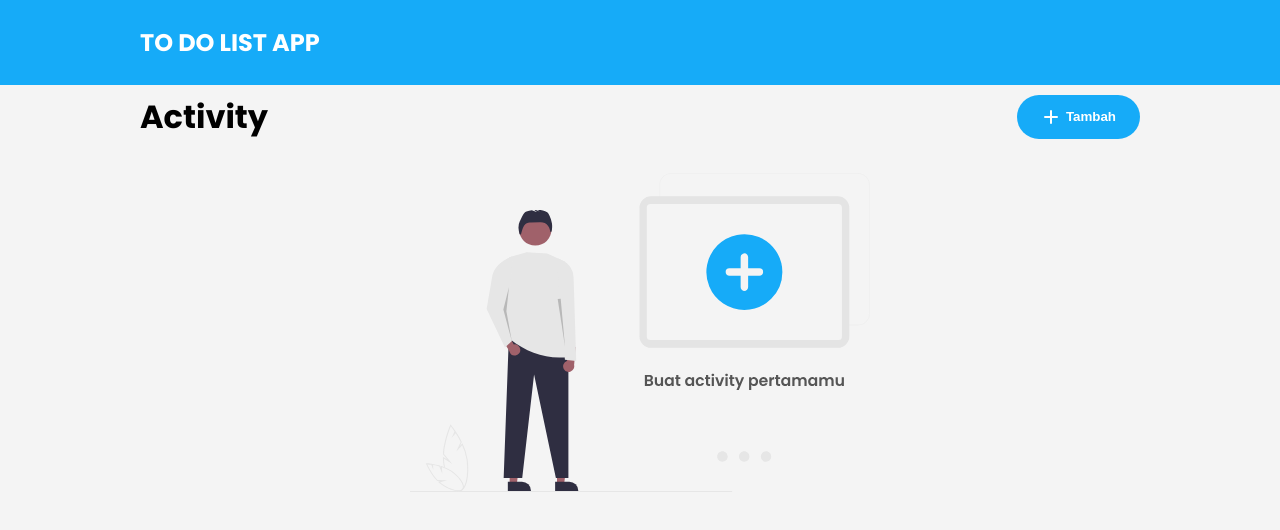
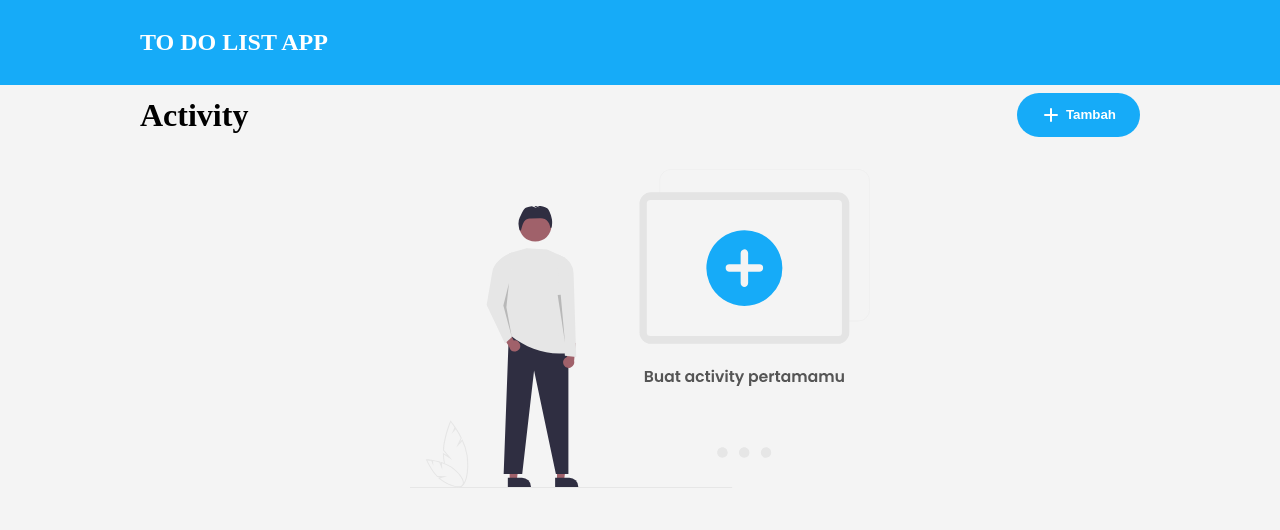
Before and after one commit to Novianto778/devcode-todo-list, a React (Create React App) app: page / in a window 1280 px wide. Shown: the top 530 px of the page. Built offline with nearby package versions, Linux system fonts and the light colour scheme; no server answers.

Commit message:
Minor change

```diff
--- a/src/components/button/SortButton.jsx
+++ b/src/components/button/SortButton.jsx
@@ -1,7 +1,6 @@
 import { useEffect, useState } from "react";
 import { useActivities } from "../../context/activities-context";
 import SortDropdown from "./SortDropdown";
-import { sortByLatest } from "../../helpers/sort";
 
 const SortButton = ({ groupId, item, setTodoItem }) => {
   const [selected, setSelected] = useState("latest");
--- a/src/components/button/SortDropdown.jsx
+++ b/src/components/button/SortDropdown.jsx
@@ -9,7 +9,6 @@
 ];
 
 const SortDropdown = ({ selected, setSelected, isActive, setIsActive }) => {
-  // const [selected, setSelected] = useState("latest");
 
   const handleDropdown = (option) => {
     setSelected(option);
--- a/src/styles/App.css
+++ b/src/styles/App.css
@@ -1,4 +1,3 @@
-@import url("https://fonts.googleapis.com/css2?family=Poppins:wght@400;500;700&display=swap");
 @import url("../components/button/button.css");
 @import url("../components/activity/activity.css");
 @import url("../components/list-item/list-item.css");
@@ -27,7 +26,6 @@
 }
 
 body {
-  font-family: "Poppins", sans-serif;
   overflow-x: hidden;
   background: var(--color-light-gray);
 }
```
